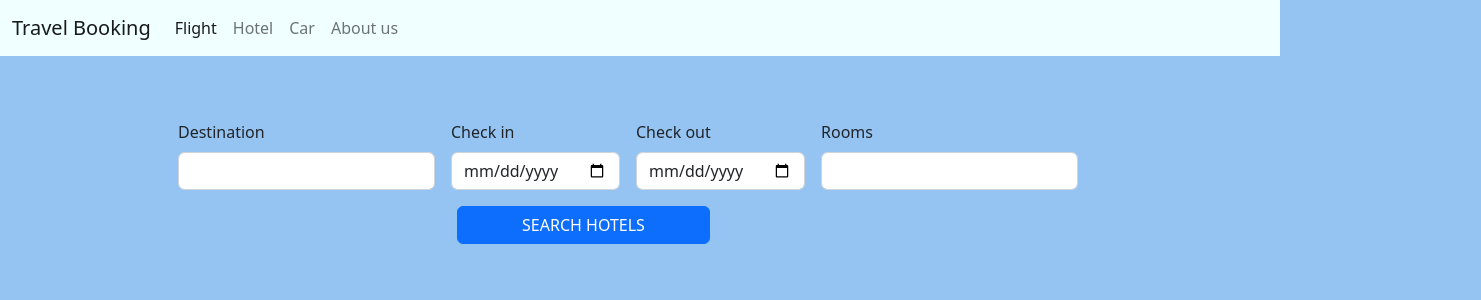
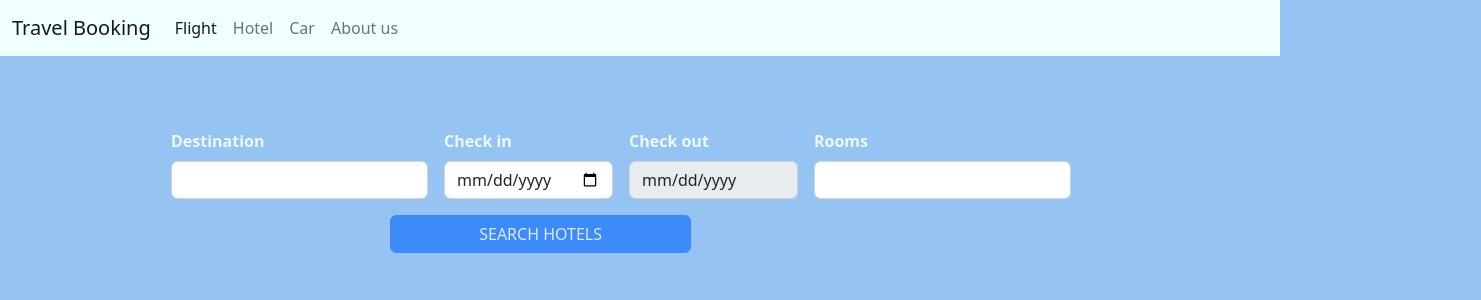
Before and after one commit to aomine53/travel-booking, an Angular app: page /hotel-search in a window 1280 px wide. Shown: the top 300 px of the page, 1481 px wide, since content can reach past the window. Built offline with nearby package versions, Linux system fonts and the light colour scheme.

Commit message:
validations added to other pages

```diff
--- a/src/app/components/car-search/car-search.component.html
+++ b/src/app/components/car-search/car-search.component.html
@@ -6,31 +6,31 @@
     <div class="col-auto">
       <label for="boarding" class="form-label">From</label>
       <input type="text" [(ngModel)]="flightSearch.boarding" class="form-control" name="boarding" list="boardplaces"
-        autocomplete="off">
+        autocomplete="off" required>
       <datalist id="boardplaces">
         <option *ngFor="let place of boardingPlaces" [value]="place">{{place}}</option>
       </datalist>
     </div>
     <div class="col-auto align-self-end">
       <button type="button" (click)="changePlaces()" class="btn btn-sm mb-1 btn-light text-nowrap">
-        <-->
+        <i class="fa-solid fa-arrow-right-arrow-left"></i>
       </button>
     </div>
     <div class="col-auto">
       <label for="destination" class="form-label">To</label>
       <input type="text" [(ngModel)]="flightSearch.destination" class="form-control" name="destination" list="destplaces"
-        autocomplete="off">
+        autocomplete="off" required>
         <datalist id="destplaces">
           <option *ngFor="let place of destinationPlaces" [value]="place">{{place}}</option>
         </datalist>
     </div>
     <div class="col-auto">
       <label for="departure" class="form-label">Pickup Date</label>
-      <input type="date" [(ngModel)]="flightSearch.departure" class="form-control" name="departure">
+      <input type="date" [(ngModel)]="flightSearch.departure" class="form-control" name="departure" required>
     </div>
     <div class="col-auto">
       <label for="departure" class="form-label">Pickup Time</label>
-      <input type="time" [(ngModel)]="flightSearch.departure" class="form-control" name="departure">
+      <input type="time" [(ngModel)]="flightSearch.departure" class="form-control" name="departure" required>
     </div>
     <div class="row justify-content-start mt-3" style="margin-left: 300px;">
       <button type="submit" class="btn btn-primary col-md-3">SEARCH CARS</button>
--- a/src/app/components/car-search/car-search.component.ts
+++ b/src/app/components/car-search/car-search.component.ts
@@ -18,11 +18,15 @@ export class CarSearchComponent implements OnInit {
   destinationPlaces: string[];
   flights: FlightResult[];
   pageName! : string;
+  minDate! : Date;
+
+
   constructor(private flightsService: FlightsService, private router: Router) {
     this.returnDisplay = 'none';
     this.flights = (data as any).default;
     this.boardingPlaces = [];
     this.destinationPlaces = [];
+    this.minDate = new Date();
   }
 
   ngOnInit(): void {
--- a/src/app/components/flight-results/flight-results.component.ts
+++ b/src/app/components/flight-results/flight-results.component.ts
@@ -1,3 +1,4 @@
+import { HttpClient} from '@angular/common/http';
 import { Component, OnInit, Output } from '@angular/core';
 import { FlightResult } from 'src/app/models/flight-result.model';
 import { FlightSearch } from 'src/app/models/flight-search.model';
@@ -21,7 +22,7 @@ export class FlightResultsComponent implements OnInit {
   journeyDetails?: FlightSearch;
   flights: FlightResult[];
   resflights! : FlightResult[];
-  constructor(private flightsService: FlightsService) {
+  constructor(private flightsService: FlightsService, private http : HttpClient) {
     this.filterByParam = 'fare'
     this.setfilterString = ''
     this.setfilterString1 = ''
@@ -38,6 +39,14 @@ export class FlightResultsComponent implements OnInit {
         obj.destination == this.journeyDetails?.destination
       );
     });
+
+
+    this.http.get('https://jsonplaceholder.typicode.com/posts').subscribe(
+      Response => {
+        console.log(Response);
+      }
+    );
+
 
   }
 
--- a/src/app/components/flight-search/flight-search.component.html
+++ b/src/app/components/flight-search/flight-search.component.html
@@ -11,7 +11,7 @@
         </div>
         <div class="form-check col-auto">
           <input class="form-check-input" type="radio" name="trip-type" id="roundtrip" (click)="checkRoundtrip()"
-            [checked]="flightSearch.isRoundTrip">
+          [checked]="flightSearch.isRoundTrip">
           <label class="form-check-label" for="roundtrip">
             Round Trip
           </label>
@@ -49,7 +49,7 @@
         <div class="col-auto" [style.display]="flightSearch.returnDisplay">
           <label for="return" class="form-label">Return</label>
           <input type="date" [(ngModel)]="flightSearch.returnDate" class="form-control" name="return"
-            [min]="flightSearch.departure" [required]="flightSearch.isRoundTrip">
+            [min]="flightSearch.departure" [disabled]="flightSearch.departure == undefined" [required]="flightSearch.isRoundTrip">
         </div>
 
         <div class="col-auto">
--- a/src/app/components/hotel-search/hotel-search.component.html
+++ b/src/app/components/hotel-search/hotel-search.component.html
@@ -1,30 +1,35 @@
+
+<div [ngClass]="[formstyle]">
 
 
-<form #myForm="ngForm" (ngSubmit)="onSubmit()" class="ms-5 ps-5">
+<form #f="ngForm" (ngSubmit)="onSubmit()" class="ms-5 ps-5">
 
   <div class="row g-3 mt-5" >
     <div class="col-auto">
       <label for="boarding" class="form-label">Destination</label>
       <input type="text" [(ngModel)]="flightSearch.boarding" class="form-control" name="boarding" list="boardplaces"
-        autocomplete="off">
+        autocomplete="off" required>
       <datalist id="boardplaces">
         <option *ngFor="let place of boardingPlaces" [value]="place">{{place}}</option>
       </datalist>
     </div>
     <div class="col-auto">
       <label for="checkin" class="form-label">Check in</label>
-      <input type="date"  class="form-control" name="checkin">
+      <input type="date"  [(ngModel)]="startDate" class="form-control" name="date1"
+      [min]="minDate | date:'yyyy-MM-dd'" (change)="changeMinDate()" required>
     </div>
     <div class="col-auto">
       <label for="checkout" class="form-label">Check out</label>
-      <input type="date" class="form-control" name="checkout">
+      <input type="date" ngModel class="form-control" name="date2"
+      [min]="minDate2 | date:'yyyy-MM-dd'" [disabled]="startDate == undefined"  required>
     </div>
     <div class="col-auto">
         <label for="rooms" class="form-label">Rooms</label>
-        <input type="number" class="form-control" name="rooms">
+        <input type="number" ngModel class="form-control" name="rooms" required>
     </div>
     <div class="row justify-content-start mt-3" style="margin-left: 275px;">
-      <button type="submit" class="btn btn-primary col-md-3">SEARCH HOTELS</button>
+      <button type="submit" class="btn btn-primary col-md-3" [disabled]="!f.valid" [ngClass]="[subbutton]">SEARCH HOTELS</button>
     </div>
   </div>
 </form>
+</div>
--- a/src/app/components/hotel-search/hotel-search.component.ts
+++ b/src/app/components/hotel-search/hotel-search.component.ts
@@ -18,11 +18,23 @@ export class HotelSearchComponent implements OnInit {
   destinationPlaces: string[];
   flights: FlightResult[];
   pageName! : string;
+  minDate! : Date;
+  startDate! : Date;
+  endDate!: Date;
+  minDate2!: Date;
+  subbutton!: string;
+  formstyle!: string;
+
   constructor(private flightsService: FlightsService, private router: Router) {
     this.returnDisplay = 'none';
     this.flights = (data as any).default;
     this.boardingPlaces = [];
     this.destinationPlaces = [];
+    this.minDate = new Date();
+    this.minDate2 = this.minDate;
+
+    this.formstyle = "form-container";
+    this.subbutton = "sub-button";
   }
 
   ngOnInit(): void {
@@ -57,4 +69,9 @@ export class HotelSearchComponent implements OnInit {
     this.flightSearch.destination = this.flightSearch.boarding;
     this.flightSearch.boarding = temp;
   }
+
+  changeMinDate(){
+    this.minDate2 = new Date(this.startDate);
+    this.minDate2.setDate( this.minDate2.getDate() + 1)
+  }
 }
```
Also changed, not shown: 2 other files (tests, documents, lock files or other folders).
